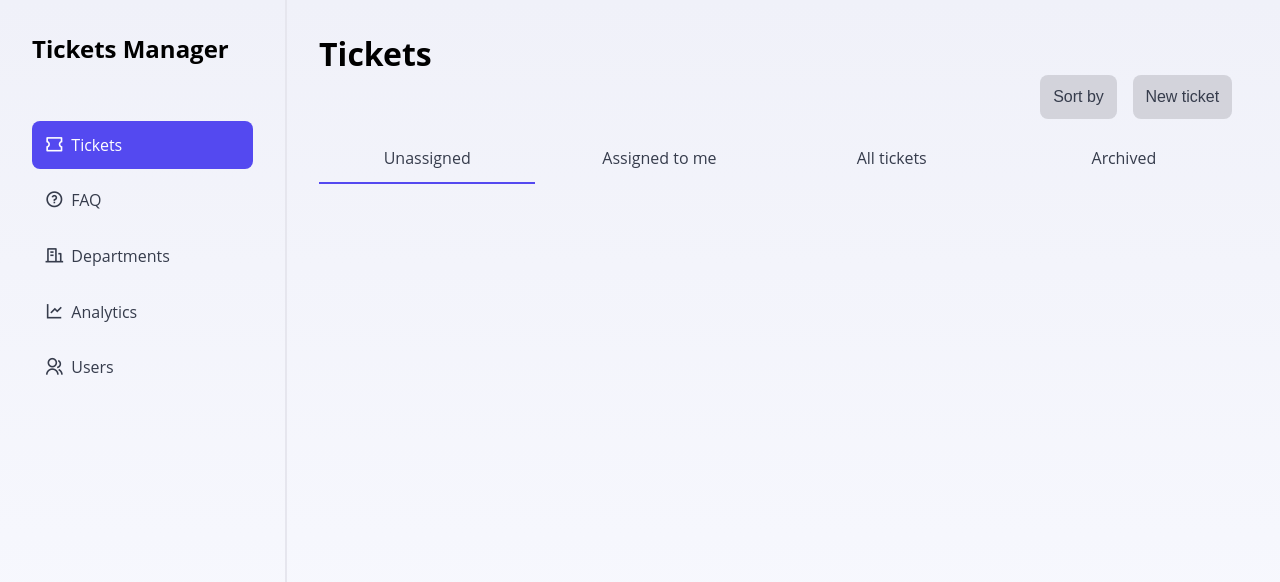
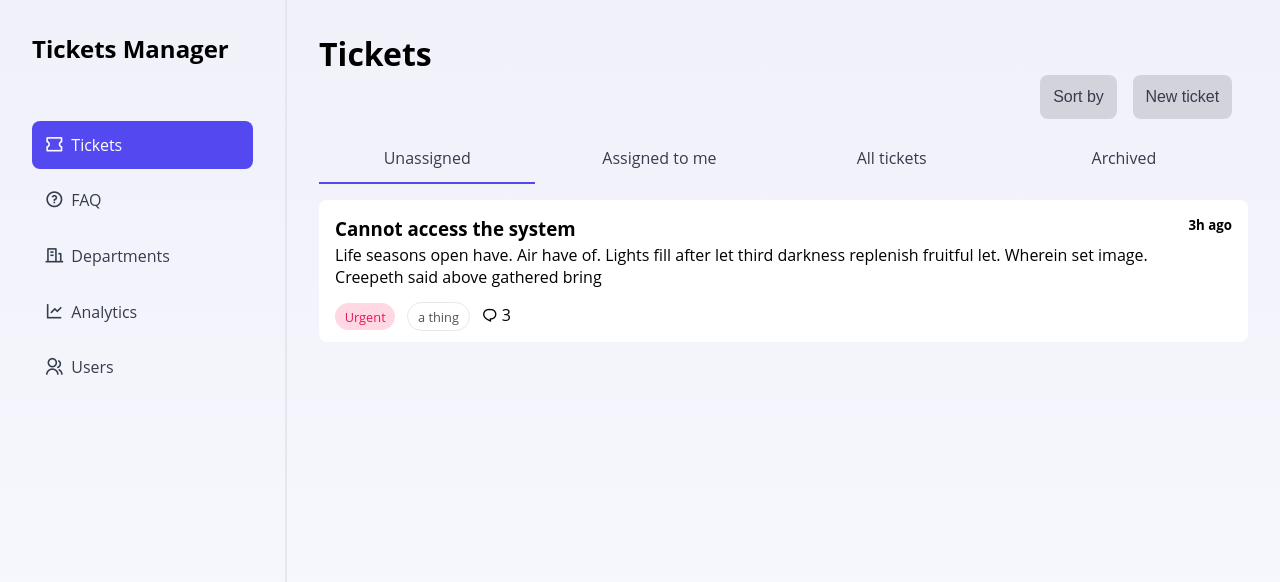
Before and after one commit to thePeras/LTW_Tickets, a PHP site: page /tickets in a window 1280 px wide. Shown: the top 582 px of the page. Run offline with PHP 8.4, Linux system fonts and the light colour scheme; some web fonts are replaced.

Commit message:
Ticket Card

```diff
--- /dev/null
+++ b/components/ticket-card/ticket-card.css
@@ -0,0 +1,42 @@
+.ticket-card {
+  background-color: white;
+  padding: 1rem;
+  border-radius: 0.5rem;
+  box-shadow: 0 1px 0.2rem 5px 5px rgba(0, 0, 0, 0.2);
+  margin: 1rem 0;
+  cursor: pointer;
+  display: grid;
+  grid-template-columns: 1fr auto;
+}
+.ticket-card h4 {
+  font-size: small;
+}
+.ticket-card p {
+  margin: 0.2rem 0 1rem 0;
+}
+.ticket-card footer {
+  grid-column: 1/-1;
+}
+.ticket-card .tag {
+  padding: 0.3rem 0.6rem;
+  border-radius: 1rem;
+  font-size: 0.8rem;
+  margin-right: 0.5rem;
+  border: 1px solid #e8e8e9;
+  color: #535353;
+}
+.ticket-card .tag.urgent {
+  background-color: #ffd8e4;
+  color: #ec1557;
+  border: none;
+}
+.ticket-card .tag.medium {
+  background-color: #e4f5ff;
+  color: #3b7ee0;
+  border: none;
+}
+.ticket-card .tag.low {
+  background-color: #e3fce7;
+  color: #229542;
+  border: none;
+}/*# sourceMappingURL=ticket-card.css.map */
--- /dev/null
+++ b/components/ticket-card/ticket-card.php
@@ -0,0 +1,26 @@
+<?php
+
+
+function ticketCard()
+{
+    return <<<HTML
+        <link rel="stylesheet" type="text/css" href="components/ticket-card/ticket-card.css">
+
+        <div class="ticket-card">
+            <h3>Cannot access the system</h3>
+            <h5>3h ago</h5>
+            <p>Life seasons open have. Air have of. Lights fill after let third darkness replenish fruitful let. Wherein set image. Creepeth said above gathered bring</p>
+            <footer>
+                <tags>
+                    <span class="tag urgent">Urgent</span>
+                    <span class="tag">a thing</span>
+                </tags>
+                <comments>
+                    <span class="ri-chat-1-line"></span>
+                    <span>3</span>
+                </comments>
+            </footer>
+        </div>
+    HTML;
+
+}
--- /dev/null
+++ b/components/ticket-card/ticket-card.scss
@@ -0,0 +1,49 @@
+.ticket-card {
+    background-color: white;
+    padding: 1rem;
+    border-radius: 0.5rem;
+    box-shadow: 0 1px 0.2rem 5px 5px rgba(0, 0, 0, 0.2);
+    margin: 1rem 0;
+    cursor: pointer;
+    display: grid;
+    grid-template-columns: 1fr auto;
+
+    h4 {
+        font-size: small;
+    }
+
+    p {
+        margin: 0.2rem 0 1rem 0;
+    }
+
+    footer {
+        grid-column: 1 / -1;
+    }
+
+    .tag {
+        padding: 0.3rem 0.6rem;
+        border-radius: 1rem;
+        font-size: 0.8rem;
+        margin-right: 0.5rem;
+        border: 1px solid #e8e8e9;
+        color: #535353;
+    }
+
+    .tag.urgent {
+        background-color: #ffd8e4;
+        color: #ec1557;
+        border: none;
+    }
+
+    .tag.medium {
+        background-color: #e4f5ff;
+        color: #3b7ee0;
+        border: none;
+    }
+
+    .tag.low {
+        background-color: #e3fce7;
+        color: #229542;
+        border: none;
+    }
+}
--- a/css/layout.css
+++ b/css/layout.css
@@ -11,6 +11,7 @@ body {
     display: grid;
     min-height: 100vh;
     grid-template-columns: auto 1fr;
+    grid-template-rows: 1fr;
 }
 
 main {
--- a/pages/tickets.php
+++ b/pages/tickets.php
@@ -1,5 +1,6 @@
 <?php
     require 'components/navbar/navbar.php';
+    require 'components/ticket-card/ticket-card.php';
 ?>
 
 <!DOCTYPE html>
@@ -19,7 +20,7 @@
     echo navbar();
 ?>
 <main>
-<h1>Tickets</h1>
+    <h1>Tickets</h1>
     <ul id = "buttons">
         <li><button type = "button"> Sort by</button></li>
         <li><button type = "button" class = "active"> New ticket</button></li>
@@ -30,6 +31,7 @@
         <li>All tickets</li>
         <li>Archived</li>
     </ul>
+    <?php echo ticketCard(); ?>
 </main>
 
 </body>
```
Also changed, not shown: components/navbar/navbar.css (+1 -16 lines).
